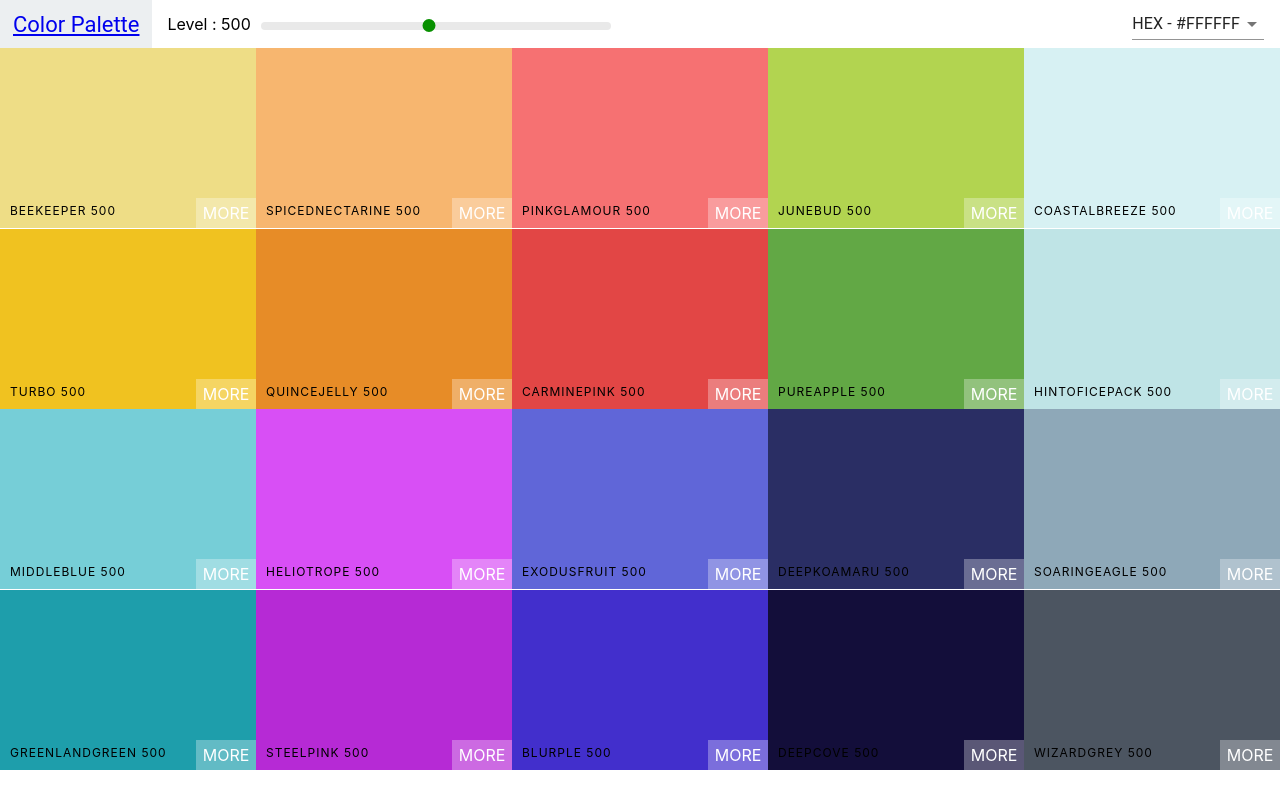
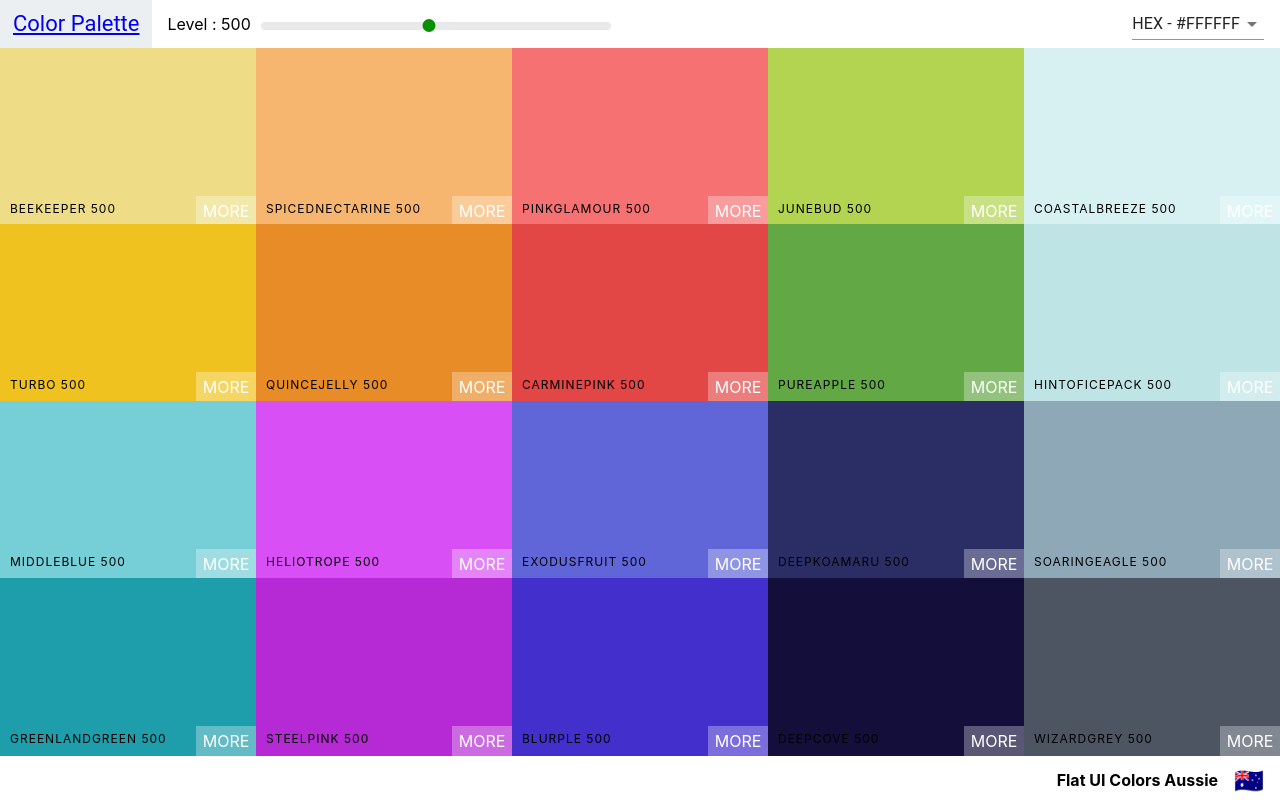
Before and after one commit to aprilaquino/colorpalette, a React (Create React App) app: page / in a window 1280 px wide. Built offline with nearby package versions, Linux system fonts and the light colour scheme.

Commit message:
added paletter footer

```diff
--- a/src/ColorBox.css
+++ b/src/ColorBox.css
@@ -5,7 +5,7 @@
 	display: inline-block;
 	position: relative;
 	cursor: pointer;
-	margin-bottom: -3.5px;
+	margin-bottom: -5.5px;
 }
 
 .copy-button{
--- a/src/Palette.css
+++ b/src/Palette.css
@@ -1,7 +1,23 @@
 .Palette{
 	height: 100vh;
+	display: flex;
+	flex-direction: column;
 }
 
 .Palette-colors{
 	height: 90%;
 }
+
+.Palette-footer{
+	background-color: white;
+	height: 5vh;
+	display: flex;
+	justify-content: flex-end;
+	align-items:center;
+	font-weight:bold;
+}
+
+.emoji{
+	font-size: 1.5rem;
+	margin: 0 1rem;
+}
--- a/src/Palette.js
+++ b/src/Palette.js
@@ -20,21 +20,25 @@
 		this.setState({format: val})
 	}
 	render(){
-		const {colors} = this.props.palette;
+		const {colors, paletteName, emoji} = this.props.palette;
 		const {level, format} =this.state;
 		const colorBoxes = colors[level].map(color => (
-			<ColorBox background={color[format]} name={color.name} />
+			<ColorBox background={color[format]} name={color.name} key={color.id} />
 		));
 		return(
 			<div className="Palette">
 				<Navbar
 					level={level}
 					changeLevel={this.changeLevel}
-					handleChange={this.handleChange}
+					handleChange={this.changeFormat}
 					/>
 				<div className="Palette-colors">
 					{colorBoxes}
 				</div>
+				<footer className="Palette-footer">
+				{paletteName}
+					<span className="emoji">{emoji}</span>
+				</footer>
 			</div>
 		)
 	}
```
